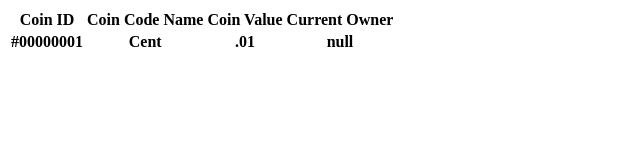
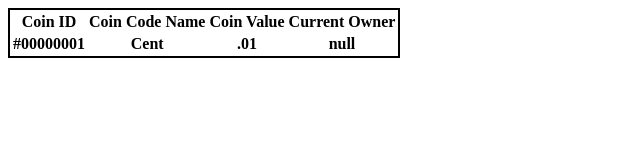
Before and after one commit to EverGen1/CoinDataBase, a plain HTML site: page index.html in a window 1280 px wide. Shown: the whole page, without its empty margins (0-640 px from the left). Drawn offline with Linux system fonts and the light colour scheme.

Commit message:
Update index.html

```diff
--- a/index.html
+++ b/index.html
@@ -1,6 +1,11 @@
 <DOCTYPE! html>
 <html>
  <head>
+  <style>
+   table{
+    border:2px solid black;
+   }
+  </style>
  </head>
  <body>
   <table>
```
